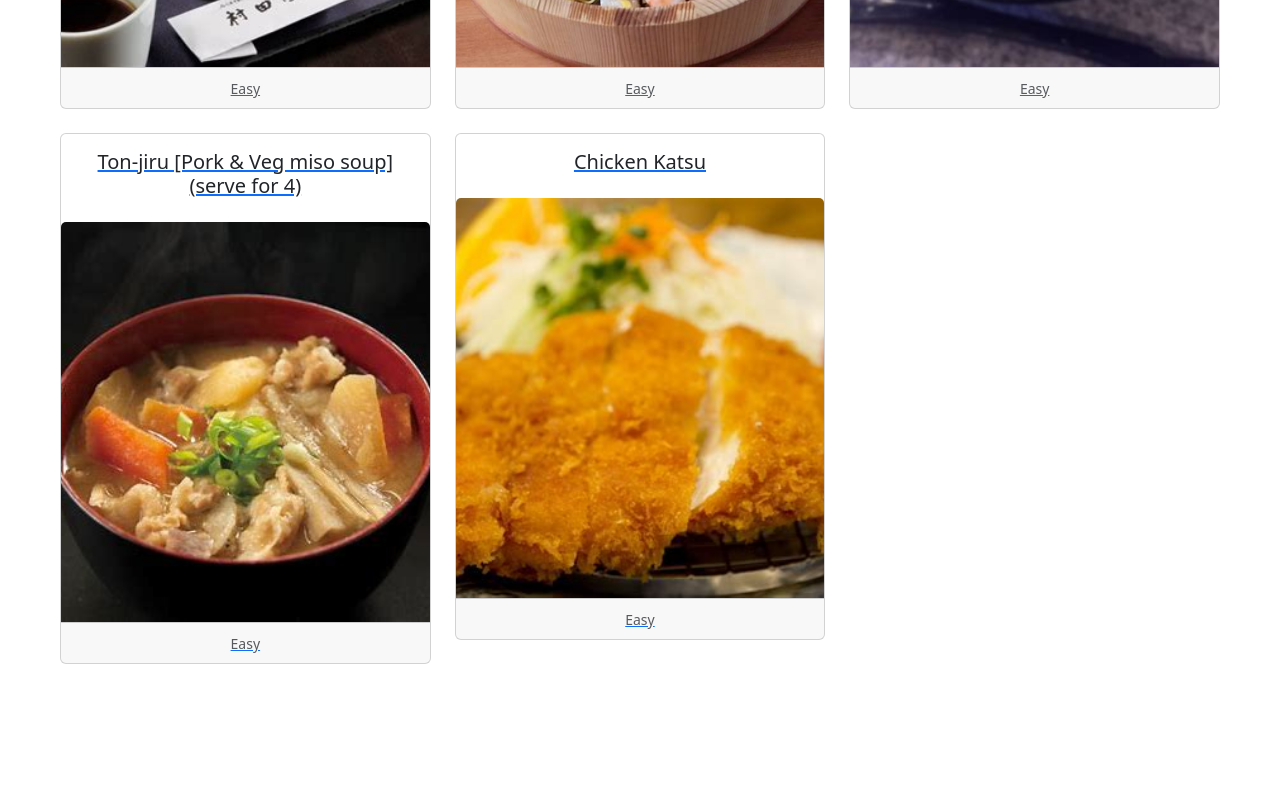
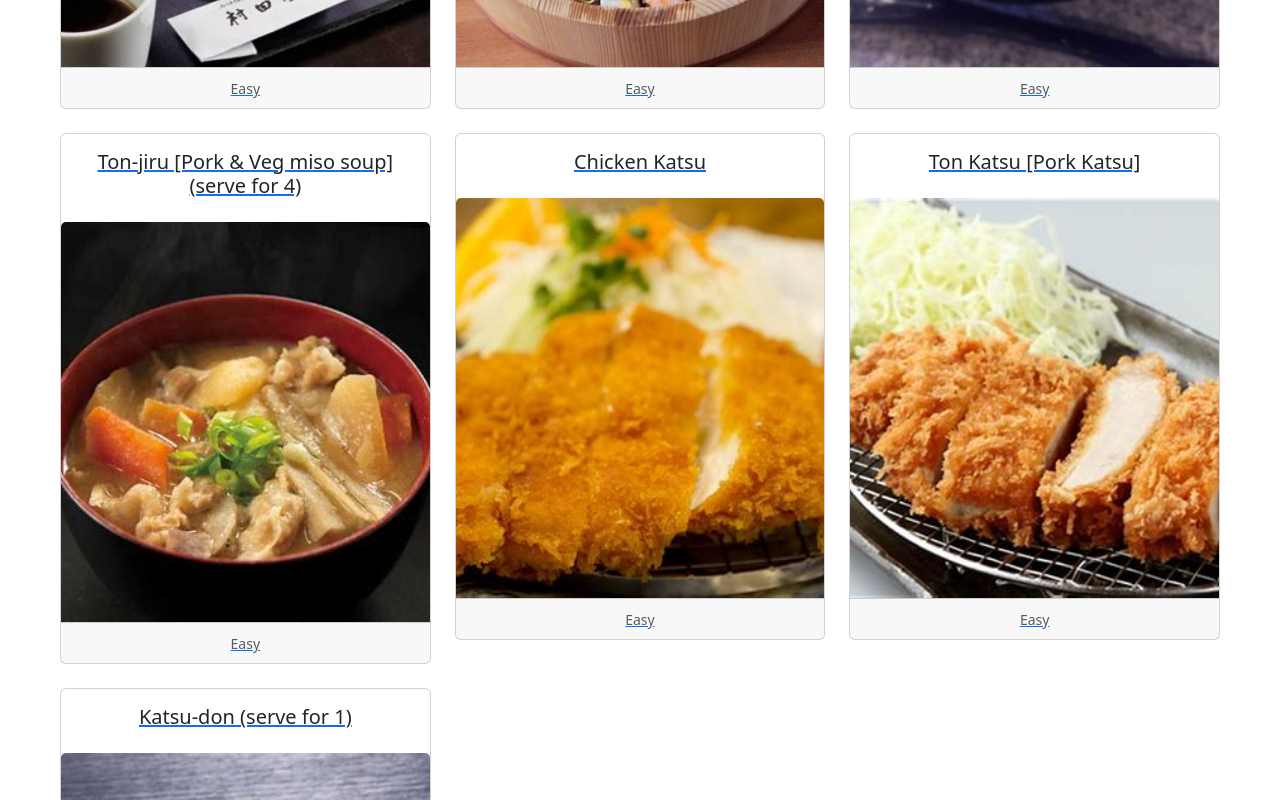
Before and after one commit to KaoriTsushima/japanese-recipes, a React (Create React App) app: page /recipes in a window 1280 px wide. Shown: the part 1920-2720 px from the top of the page. Before the commit the page ends 2656 px from the top, so only its background shows below. Built offline with nearby package versions, Linux system fonts and the light colour scheme.

Commit message:
added pork katsu and katsu-don recipes

```diff
--- a/src/pages/recipeData.js
+++ b/src/pages/recipeData.js
@@ -9,6 +9,8 @@ import Chirashi from "../resources/chirashi.jpg";
 import Oyakodon from "../resources/oyakodon.jpg";
 import Tonjiru from "../resources/tonjiru.jpg";
 import Katsu from "../resources/chicken-katsu.jpg";
+import Tonkatsu from "../resources/ton-katsu.jpg";
+import Katsudon from "../resources/katsu-don.jpg";
 
 export const recipeData = [
   {
@@ -271,4 +273,55 @@ export const recipeData = [
       "Searve and enjoy eating",
     ],
   },
+  {
+    path: "tonkatsu",
+    title: "Ton Katsu [Pork Katsu]",
+    img: Tonkatsu,
+    difficulty: "Easy",
+    ingredients: [
+      "pork loin or filet",
+      "salt",
+      "pepper",
+      "oil",
+      "egg",
+      "flour",
+      "panko",
+    ],
+    steps: [
+      "Put salt and pepper on both side of pork",
+      "Put pork in order flour, egg, and panko",
+      "Heat up deep pan with oil",
+      "Put pork into deep pan",
+      "Around 10 minutes later, remove pork from deep pan and put on kitchen paper",
+      "Searve and enjoy eating",
+    ],
+  },
+  {
+    path: "katsudon",
+    title: "Katsu-don (serve for 1)",
+    img: Katsudon,
+    difficulty: "Easy",
+    ingredients: [
+      "dashi stock: 1/2tsp",
+      "water: 80ml",
+      "soy sauce: 1tbsp",
+      "mirin: 1tbsp",
+      "sugar: 1/2tbsp",
+      "rice",
+      "egg: 1",
+      "pork katsu: 1",
+      "onion: 1/2",
+    ],
+    steps: [
+      "Make cooked rice",
+      "Cut onion (slice)",
+      "Put water, dashi stock, soy sause, mirin, sugar, and onion into pan",
+      "Cut pork katsu",
+      "Prepare bowl then clack and stir eggs",
+      "Add pork katsu on pan (do not mix)",
+      "Cover eggs from center to edge of pan then cover lid",
+      "Stop heating when eggs heated as your prefferable hardness",
+      "Searve and enjoy eating",
+    ],
+  },
 ];
```
Also changed, not shown: src/resources/katsu-don.jpg (added), src/resources/ton-katsu.jpg (added).
